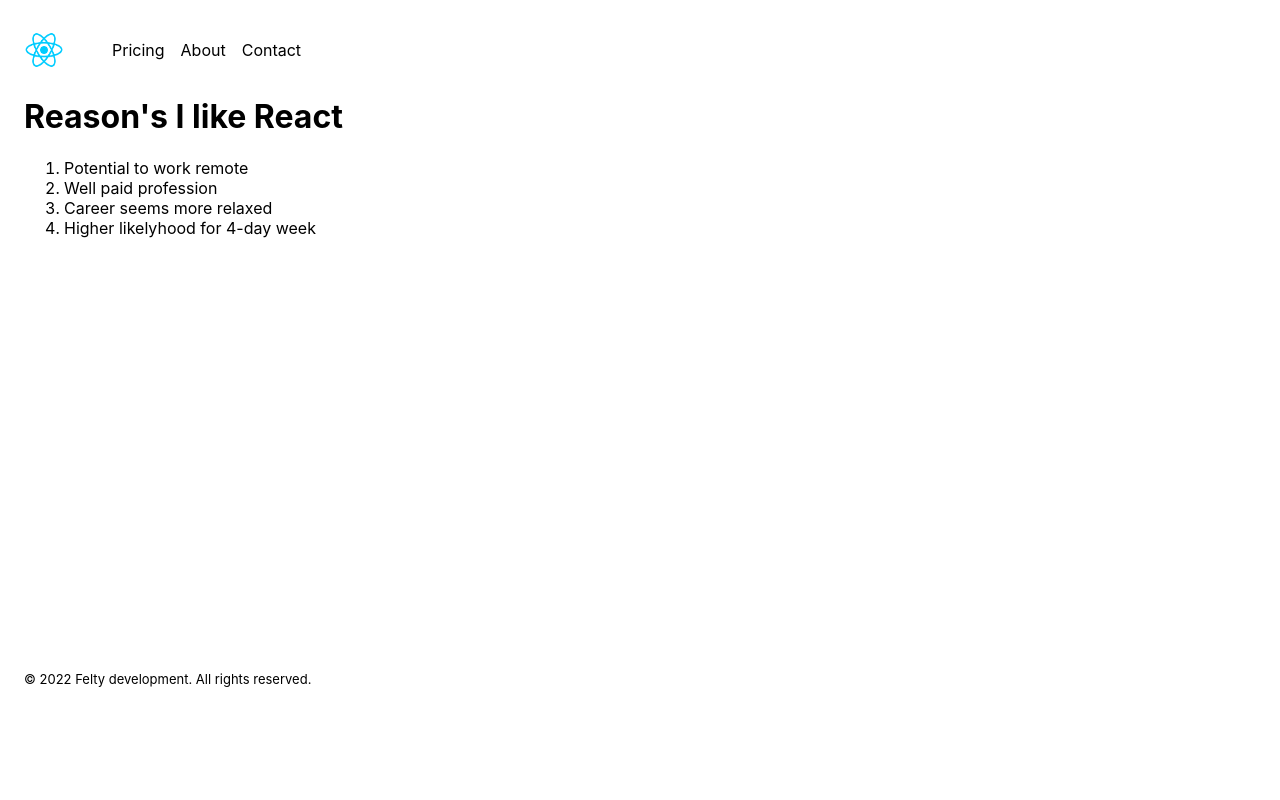
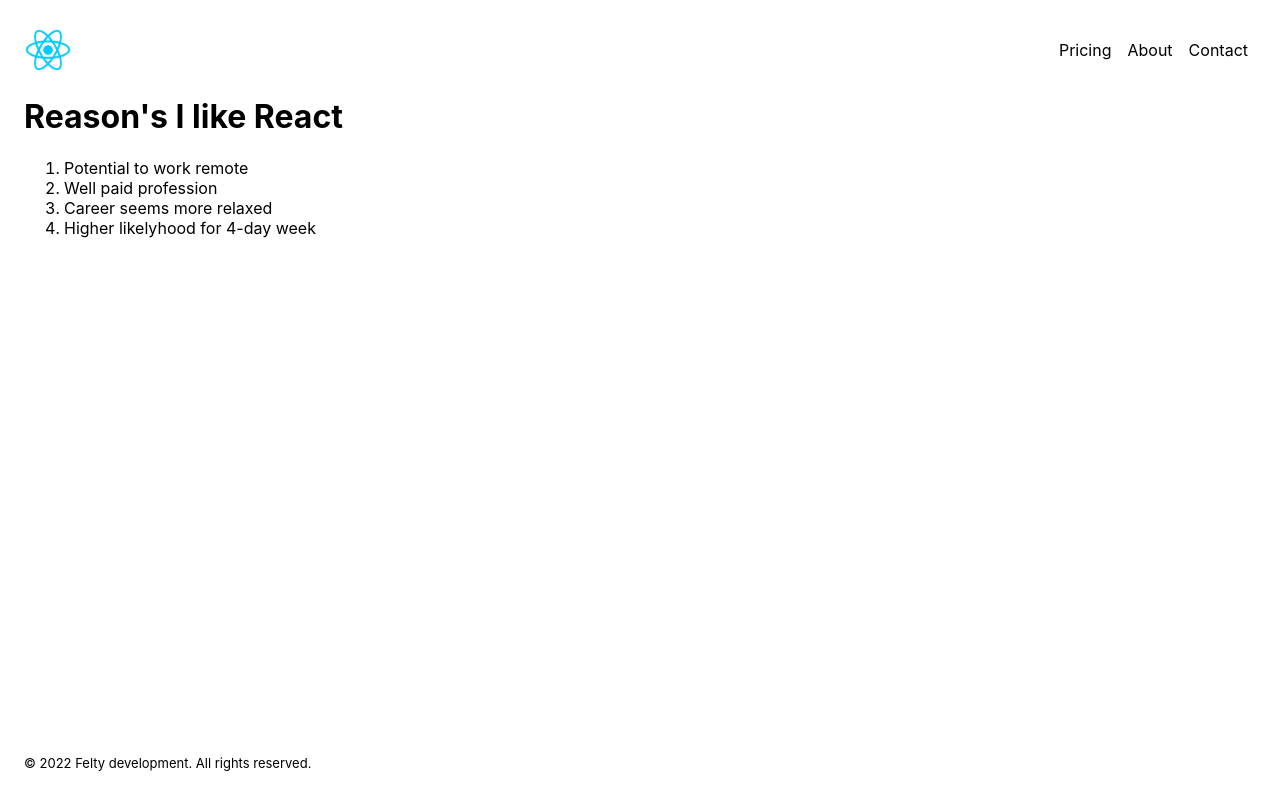
Before and after one commit to brandonfelty/react_tutorial, a React (Create React App) app: page / in a window 1280 px wide. Built offline with nearby package versions, Linux system fonts and the light colour scheme.

Commit message:
adds styling

```diff
--- a/src/components/Nav.jsx
+++ b/src/components/Nav.jsx
@@ -5,7 +5,7 @@ import logo from '../react.png';
 function Nav() {
   return (
     <div className='nav-container'>
-      <img src={logo} alt='react' width='40px'/>
+      <img src={logo} alt='react' className='nav-img'/>
       <ul className='nav-items'>
         <li>Pricing</li>
         <li>About</li>
--- a/src/styles/Footer.css
+++ b/src/styles/Footer.css
@@ -1,5 +1,5 @@
 .footer {
   font-size: small;
   position: absolute;
-  bottom: 100px;
+  bottom: 1rem;
 }
--- a/src/styles/Nav.css
+++ b/src/styles/Nav.css
@@ -1,16 +1,20 @@
 .nav-container {
   display: flex;
+  justify-content: space-between;
+  align-items: center;
 }
 
-.nav-container img {
-  object-fit: contain;
+.nav-img {
+  cursor: pointer;
+  width: 3rem;
 }
 
 ul.nav-items {
   list-style-type: none;
+  display: flex;
 }
 
-ul.nav-items li {
+ul.nav-items > li {
   display: inline-block;
   padding: 0 0.5rem;
 }
```
